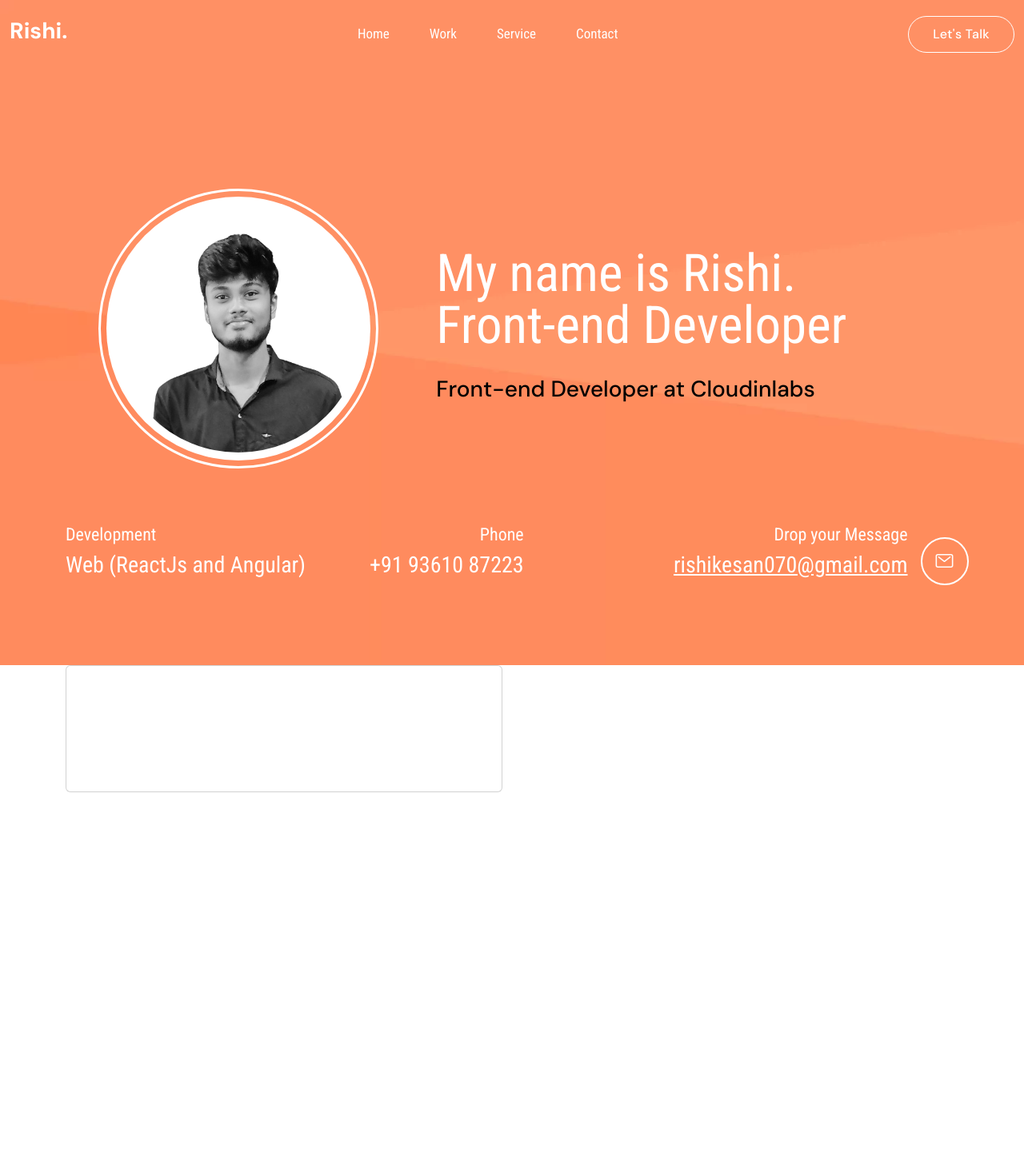
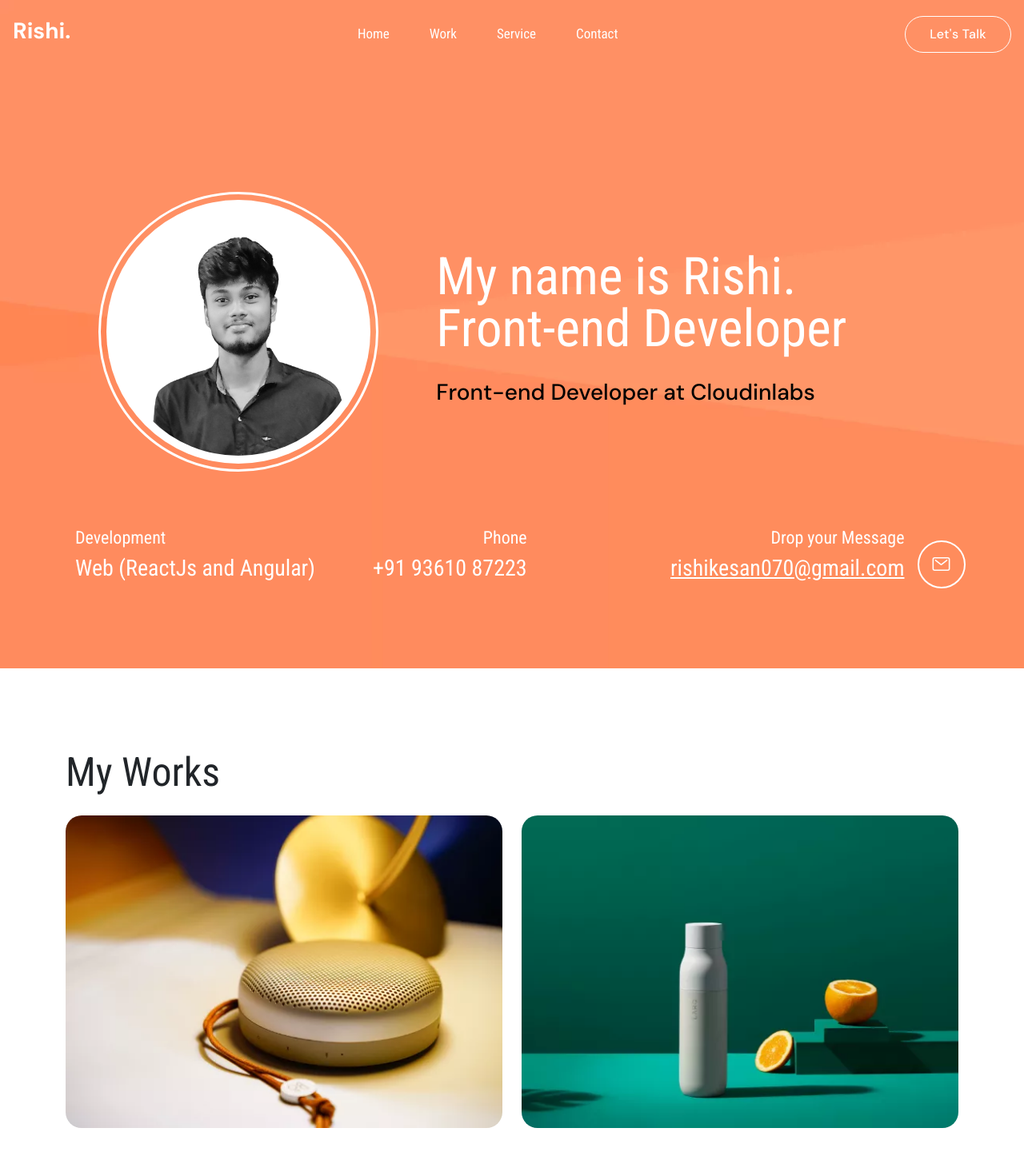
Before and after one commit to Rishi-077/my-portfolio, a React (Vite) app: page / in a window 1280 px wide. Shown: the top 1441 px of the page at 80% size. Before the commit the page ends 991 px from the top, so only its background shows below. Built offline with nearby package versions, Linux system fonts and the light colour scheme.

Commit message:
work section completed

```diff
--- a/src/App.css
+++ b/src/App.css
@@ -14,6 +14,8 @@ body {
   --gray-color: #f8f8f8;
   --dark-color: #4c4c4c;
   --dark-color-1: #222222;
+  --move: 85%;
+  --move-neg: -85%;
 }
 
 .lr {
--- a/src/components/Home/Home.jsx
+++ b/src/components/Home/Home.jsx
@@ -7,7 +7,7 @@ const Home = () => {
     <>
       <section>
 
-        <div className={"row " + styles.home_parent_div}>
+        <div className={"row mx-0 " + styles.home_parent_div}>
           <div className="col-md-5 col-12 d-flex align-items-center justify-content-md-end justify-content-start">
             <div className={`${styles.home_img_div} me-lg-5 me-0`}>
               <img src={images.profile} alt="img" />
@@ -26,7 +26,7 @@ const Home = () => {
         </div>
 
         <div className={"container " + styles.home_detail_parent}>
-          <div className="row">
+          <div className="row mx-0">
             <div className="col-lg-4 col-12 d-flex justicy-content-center">
               <div className={`${styles.home_details}`}>
                 <h6>Development</h6>
--- a/src/components/Work/Work.jsx
+++ b/src/components/Work/Work.jsx
@@ -1,30 +1,80 @@
-import images from "../../constants/images";
 import styles from "./Work.module.css";
+import { data } from "./data";
 
 function Work() {
   return (
     <>
       <section className={`container ${styles.work_container}`}>
         <div className="row">
-          <div className="col-6">
+          <h1 className={`${styles.title}`}>My Works</h1>
+          {data.map((d, i) => (
+            <div className="col-sm-6 col-12 py-3" key={i}>
+              <div className={`${styles.card}`}>
+                <img src={d.img} alt="img" />
+                {d.direction.map((el) => (
+                  <div key={el} className={`${styles.inner_card}`}>
+                    <h6>{el}</h6>
+                  </div>
+                ))}
+              </div>
+            </div>
+          ))}
+        </div>
+        {/* <div className="row g-4">
+          <div className="col-6 px-5 py-3">
             <div className={`card ${styles.card}`}>
-              <div className={`card-body ${styles.card_body} p-0 m-0`}>
-                <div className={`${styles.gallery_parent}`}>
-                  <div className={`${styles.gallery_1}`}>
-                    <img src={images.g_1} alt="img" />
-                  </div>
-                  <div className={styles.direction_aware_hover__left}></div>
-                  <div className={styles.direction_aware_hover__right}></div>
-                  <div className={styles.direction_aware_hover__top}></div>
-                  <div className={styles.direction_aware_hover__bottom}></div>
+              <div className={`${styles.gallery_parent_1} card-body p-0 m-0`}>
+                <div className={styles.direction_aware_hover__left}></div>
+                <div className={styles.direction_aware_hover__right}></div>
+                <div className={styles.direction_aware_hover__top}></div>
+                <div className={styles.direction_aware_hover__bottom}></div>
+                <div className={`${styles.gallery_1}`}>
+                  <h6>Yes</h6>
                 </div>
               </div>
             </div>
           </div>
-          <div className="col-6"></div>
-          <div className="col-6"></div>
-          <div className="col-6"></div>
-        </div>
+          <div className="col-6 px-5 py-3">
+            <div className={`card ${styles.card}`}>
+              <div className={`${styles.gallery_parent_2} card-body p-0 m-0`}>
+                <div className={styles.direction_aware_hover__left}></div>
+                <div className={styles.direction_aware_hover__right}></div>
+                <div className={styles.direction_aware_hover__top}></div>
+                <div className={styles.direction_aware_hover__bottom}></div>
+                <div className={`${styles.gallery_1}`}>
+                  <h6>Yes</h6>
+                </div>
+              </div>
+            </div>
+          </div>
+          <div className="col-6 px-5 py-3">
+            <div className={`card ${styles.card}`}>
+              <div className={`${styles.gallery_parent_3} card-body p-0 m-0`}>
+                <div className={styles.direction_aware_hover__left}></div>
+                <div className={styles.direction_aware_hover__right}></div>
+                <div className={styles.direction_aware_hover__top}></div>
+                <div className={styles.direction_aware_hover__bottom}></div>
+                <div className={`${styles.gallery_1}`}>
+                  <h6>Yes</h6>
+                </div>
+              </div>
+            </div>
+          </div>
+
+          <div className="col-6  px-5 py-3">
+            <div className={`card ${styles.card}`}>
+              <div className={`${styles.gallery_parent_4} card-body p-0 m-0`}>
+                <div className={styles.direction_aware_hover__left}></div>
+                <div className={styles.direction_aware_hover__right}></div>
+                <div className={styles.direction_aware_hover__top}></div>
+                <div className={styles.direction_aware_hover__bottom}></div>
+                <div className={`${styles.gallery_1}`}>
+                  <h6>Yes</h6>
+                </div>
+              </div>
+            </div>
+          </div>
+        </div> */}
       </section>
     </>
   );
--- a/src/components/Work/Work.module.css
+++ b/src/components/Work/Work.module.css
@@ -1,13 +1,18 @@
-.gallery_parent {
+.gallery_parent_1 {
+  background: url(../../assets/images/work/gallery1.png.webp) !important;
+  background-size: cover;
+  background-repeat: no-repeat !important;
   display: inline-block;
-  height: 150px;
+  height: auto;
   margin: 0;
   overflow: hidden;
   position: relative;
-  width: 150px;
+  width: 558px;
+  height: 400px;
+  border-radius: 10px !important;
 }
 
-.gallery_parent > * {
+.gallery_parent_1 > * {
   bottom: 0;
   left: 0;
   margin: 0;
@@ -19,38 +24,118 @@
   z-index: 1;
 }
 
-.direction-aware-hover__left {
+/* 2 */
+.gallery_parent_2 {
+  background: url(../../assets/images/work/gallery2.png.webp) !important;
+  background-size: cover;
+  background-repeat: no-repeat !important;
+  display: inline-block;
+  height: auto;
+  margin: 0;
+  overflow: hidden;
+  position: relative;
+  width: 558px;
+  height: 400px;
+  border-radius: 10px !important;
+}
+
+.gallery_parent_2 > * {
+  bottom: 0;
+  left: 0;
+  margin: 0;
+  padding: 0;
+  position: absolute;
+  right: 0;
+  top: 0;
+  transform: rotate(45deg);
+  z-index: 1;
+}
+
+/* 3 */
+
+.gallery_parent_3 {
+  background: url(../../assets/images/work/gallery3.png.webp) !important;
+  background-size: cover;
+  background-repeat: no-repeat !important;
+  display: inline-block;
+  height: auto;
+  margin: 0;
+  overflow: hidden;
+  position: relative;
+  width: 558px;
+  height: 400px;
+  border-radius: 10px !important;
+}
+
+.gallery_parent_3 > * {
+  bottom: 0;
+  left: 0;
+  margin: 0;
+  padding: 0;
+  position: absolute;
+  right: 0;
+  top: 0;
+  transform: rotate(45deg);
+  z-index: 1;
+}
+
+/* 4 */
+
+.gallery_parent_4 {
+  background: url(../../assets/images/work/gallery4.png.webp) !important;
+  background-size: cover;
+  background-repeat: no-repeat !important;
+  display: inline-block;
+  height: auto;
+  margin: 0;
+  overflow: hidden;
+  position: relative;
+  width: 558px;
+  height: 400px;
+  border-radius: 10px !important;
+}
+
+.gallery_parent_4 > * {
+  bottom: 0;
+  left: 0;
+  margin: 0;
+  padding: 0;
+  position: absolute;
+  right: 0;
+  top: 0;
+  transform: rotate(45deg);
+  z-index: 1;
+}
+
+.direction_aware_hover__left_1 {
   left: -70.75%;
   right: 70.75%;
 }
 
-.direction-aware-hover__right {
+.direction_aware_hover__right_1 {
   left: 70.75%;
   right: -70.75%;
 }
 
-.direction-aware-hover__top {
+.ddirection_aware_hover__top_1 {
   bottom: 70.75%;
   top: -70.75%;
 }
 
-.direction-aware-hover__bottom {
+.direction_aware_hover__bottom_1 {
   bottom: -70.75%;
   top: 70.75%;
 }
 
 .gallery_1 {
-  background: #369;
+  background-color: rgba(255, 133, 83, 0.3);
   bottom: none;
-  color: #EEE;
+  color: #fff;
   height: 100%;
-  opacity: 0;
-  right: none;
+  right: 0;
   transform: none;
-  transition: opacity .25s,
-    left .25s ease-in-out,
-    top .25s ease-in-out,
-    z-index 0s linear .25s;
+  transition: 0.3s, left 0.3s ease-in-out, top 0.3s ease-in-out,
+    z-index 0s linear 0.3s;
   width: 100%;
   z-index: -1;
 }
@@ -71,19 +156,19 @@
   z-index: 1;
 }
 
-.direction-aware-hover__left:hover ~ .gallery_1 {
+.direction_aware_hover__left:hover ~ .gallery_1 {
   left: -100%;
 }
 
-.direction-aware-hover__right:hover ~ .gallery_1 {
+.direction_aware_hover__right:hover ~ .gallery_1 {
   left: 100%;
 }
 
-.direction-aware-hover__top:hover ~ .gallery_1 {
+.direction_aware_hover__top:hover ~ .gallery_1 {
   top: -100%;
 }
 
-.direction-aware-hover__bottom:hover ~ .gallery_1 {
+.direction_aware_hover__bottom:hover ~ .gallery_1 {
   top: 100%;
 }
 
@@ -95,3 +180,105 @@
     z-index 0s linear 0s;
   z-index: 1;
 }
+
+/*========================================= new ========================================= */
+
+.work_container {
+  width: 100%;
+  height: 100%;
+  padding: 100px 0;
+}
+
+.title {
+  font-family: "Roboto Condensed", sans-serif !important;
+  font-weight: 400;
+  font-size: 50px;
+}
+
+.card {
+  border: 1px solid rgba(0, 0, 0, 0.3);
+  position: relative;
+  overflow: hidden;
+  width: 100%;
+  height: 100%;
+  color: black;
+  font-weight: 600;
+  font-size: 18px;
+  border: none !important;
+  border-radius: 20px !important;
+}
+
+.card img {
+  width: 100%;
+  height: 100%;
+}
+
+.inner_card {
+  display: flex;
+  align-items: center;
+  justify-content: center;
+  position: absolute;
+  top: 0;
+  left: 0;
+  width: 100%;
+  height: 100%;
+  z-index: 5;
+  text-transform: uppercase;
+  transition: transform 0.3s ease;
+}
+
+.inner_card:nth-of-type(1) {
+  transform: translateY(var(--move-neg));
+}
+
+.inner_card:nth-of-type(2) {
+  transform: translateX(var(--move));
+}
+
+.inner_card:nth-of-type(3) {
+  transform: translateY(var(--move));
+}
+
+.inner_card:nth-of-type(4) {
+  transform: translateX(var(--move-neg));
+}
+
+.inner_card:hover {
+  background-color: rgba(255, 133, 83, 0.3);
+  transform: translate(0, 0);
+  z-index: 10;
+  transition: transform 0.3s ease;
+}
+
+.inner_card:hover h6 {
+  position: absolute;
+  left: 10%;
+  top: 90%;
+  transform: translate(-10%, -90%);
+  color: var(--black-color);
+}
+
+.inner_card h6 {
+  color: rgba(255, 133, 83, 0.3);
+  font-size: 28px;
+  font-weight: 600;
+}
+
+@media screen and (max-width: 992px) {
+  .inner_card h6 {
+    color: rgba(255, 133, 83, 0.3);
+    font-size: 20px;
+  }
+
+  .work_container {
+    width: 100%;
+    height: 100%;
+    padding: 70px 0;
+  }
+
+  .title {
+    font-family: "Roboto Condensed", sans-serif !important;
+    font-weight: 400;
+    font-size: 40px;
+  }
+}
--- /dev/null
+++ b/src/components/Work/data.jsx
@@ -0,0 +1,24 @@
+import images from "../../constants";
+
+export const data = [
+  {
+    id: 1,
+    img: images.g_1,
+    direction: ["Project 1", "Project 1", "Project 1", "Project 1"],
+  },
+  {
+    id: 2,
+    img: images.g_2,
+    direction: ["Project 1", "Project 1", "Project 1", "Project 1"],
+  },
+  {
+    id: 3,
+    img: images.g_3,
+    direction: ["Project 1", "Project 1", "Project 1", "Project 1"],
+  },
+  {
+    id: 4,
+    img: images.g_4,
+    direction: ["Project 1", "Project 1", "Project 1", "Project 1"],
+  },
+];
--- a/src/layouts/Navbar/Navbar.jsx
+++ b/src/layouts/Navbar/Navbar.jsx
@@ -4,11 +4,25 @@ import { Link } from "react-scroll";
 
 function Navbar() {
   const [nav, setNav] = useState(false);
+  const [color, setColor] = useState(false);
 
+  function changeColor() {
+    if (window.scrollY >= 300) {
+      setColor(true);
+    } else {
+      setColor(false);
+    }
+  }
+
+  window.addEventListener("scroll", changeColor);
   return (
     <>
       <nav>
-        <div className={`container-fluid px-0 ${styles.nav_container}`}>
+        <div
+          className={`container-fluid px-3 ${
+            color ? styles.nav_container_color : styles.nav_container
+          }`}
+        >
           <div className={`${styles.nav_div_parent}`}>
             <div className={`${styles.nav_brand}`}>
               <h5 className="">Rishi.</h5>
@@ -33,7 +47,6 @@ function Navbar() {
 
             <div className={`${styles.nav_btn_div} d-md-block d-none`}>
               <button>Let&apos;s Talk</button>
-            </div>
             </div>
           </div>
 
@@ -75,6 +88,7 @@ function Navbar() {
               </div>
             </div>
           </div>
+        </div>
       </nav>
     </>
   );
--- a/src/layouts/Navbar/Navbar.module.css
+++ b/src/layouts/Navbar/Navbar.module.css
@@ -6,6 +6,24 @@
   background-repeat: no-repeat;
   background-size: cover;
   background-attachment: fixed;
+}
+
+.nav_container_color {
+  background-color: var(--orange-color);
+  position: fixed;
+  width: 100%;
+  height: 90px;
+  z-index: 999;
+  transition: 0.3s;
+}
+
+.nav_container {
+  /* background-color: var(--orange-color); */
+  /* position: fixed; */
+  width: 100%;
+  height: 90px;
+  z-index: 999;
+  transition: 0.3s;
 }
 
 .nav_div_parent {
@@ -108,15 +126,6 @@
 }
 
 @media screen and (max-width: 768px) {
-  /* .hamburger_div {
-    width: 100%;
-    height: auto;
-    position: absolute;
-    left: 50%;
-    top: 25%;
-    transform: translate(-50%, -25%);
-  } */
-
   .nav_div_parent {
     width: 100%;
     /* height: 140px ; */
--- a/src/pages/Landing/Landing.jsx
+++ b/src/pages/Landing/Landing.jsx
@@ -6,7 +6,7 @@ import styles from "./Landing.module.css";
 function Landing() {
   return (
     <div>
-      <div className={`container-fluid ${styles.home_container}`}>
+      <div className={`container-fluid px-0 ${styles.home_container}`}>
         <Navbar />
         <Home />
       </div>
--- a/src/pages/Landing/Landing.module.css
+++ b/src/pages/Landing/Landing.module.css
@@ -2,7 +2,7 @@
   width: 100%;
   height: 100%;
   box-sizing: border-box;
-  background-image: url("../../assets/images/h1_hero.png.webp") !important;
+  background-image: url(../../assets/images/h1_hero.png.webp) !important;
   background-repeat: no-repeat;
   background-size: cover;
   background-attachment: fixed;
```
Also changed, not shown: src/constants/images.jsx (+8 -2 lines). Lines whose indentation alone changed are shown as unchanged.
